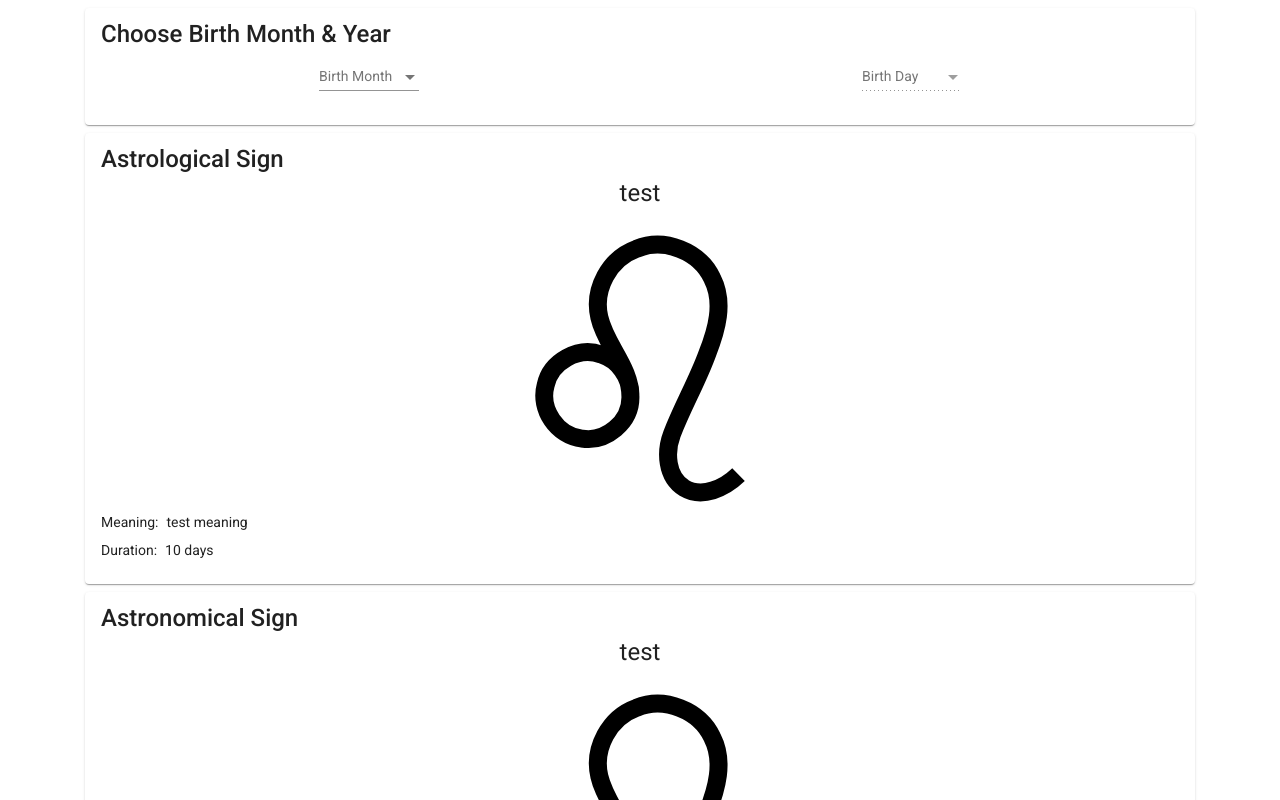
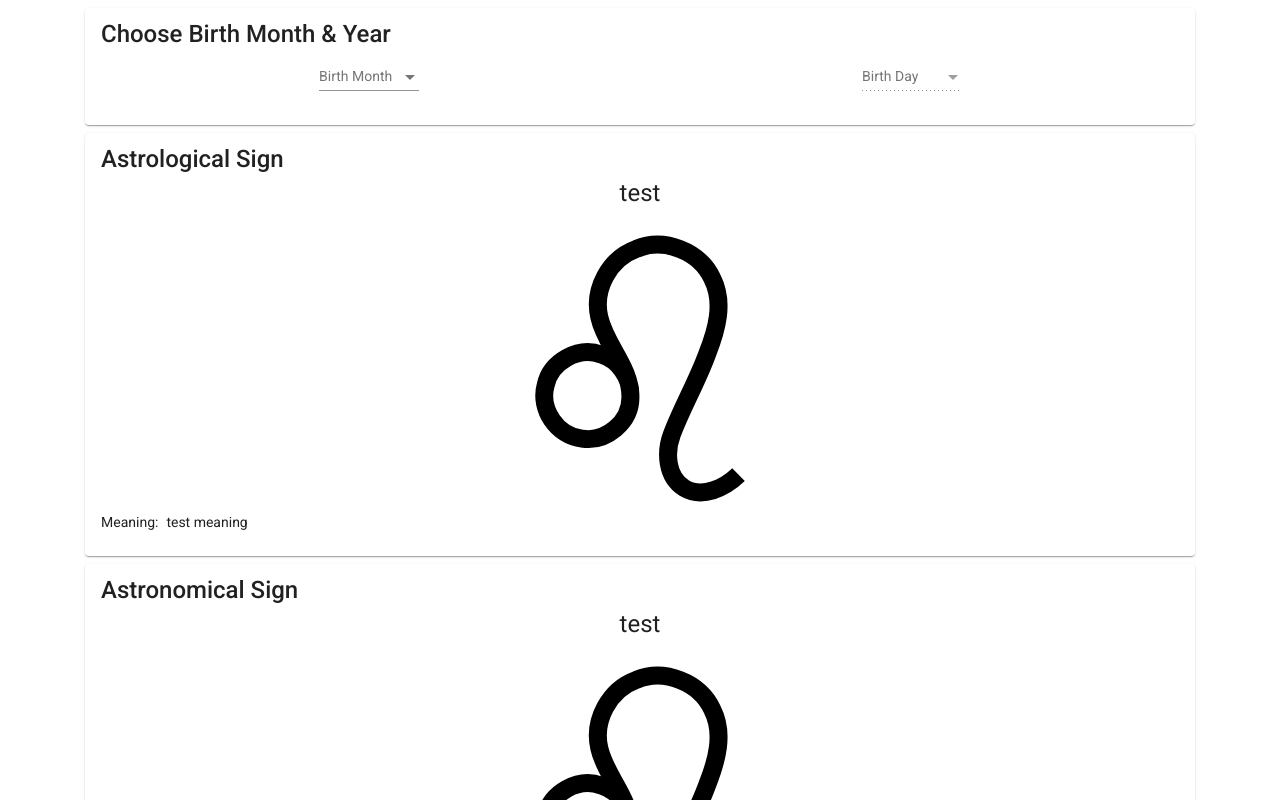
Before and after one commit to boogermanus/FauxScope, an Angular app: page / in a window 1280 px wide. Shown: the top 800 px of the page. Built offline with nearby package versions, Linux system fonts and the light colour scheme.

Commit message:
remove display element

```diff
--- a/src/app/faux-scope-view/faux-scope-view.component.html
+++ b/src/app/faux-scope-view/faux-scope-view.component.html
@@ -13,11 +13,5 @@
             </div>
             <div class="d-flex flex-column ml-2" id="meaning">{{scopeMeaning}}</div>
         </div>
-        <div class="d-flex flex-row justify-content-start">
-            <div class="d-flex flex-column">
-                <label>Duration:</label>
-            </div>
-            <div class="d-flex flex-column ml-2" id="duration">{{scopeDuration}} days</div>
-        </div>
     </mat-card-content>
 </mat-card>
```
Also changed, not shown: 1 other file (tests, documents, lock files or other folders).
